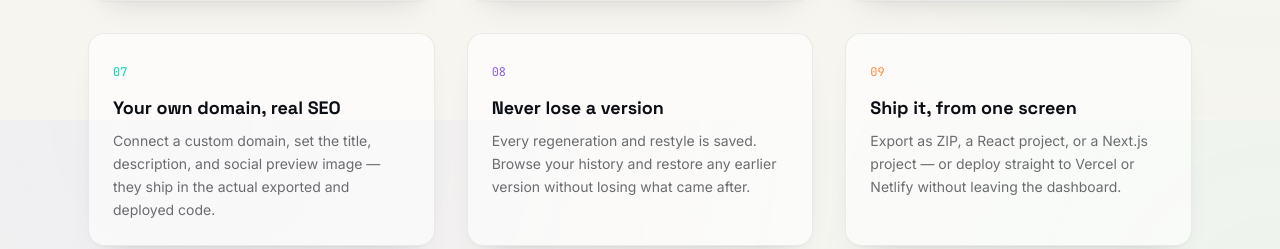
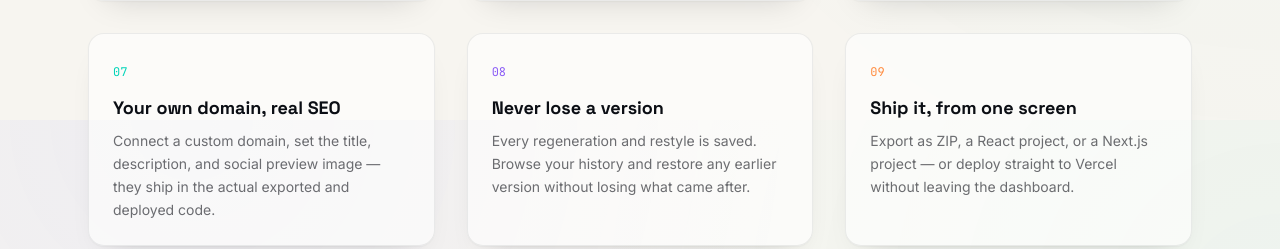
Before and after one commit to techtig9/webma, a Next.js app: page / in a window 1280 px wide. Shown: the part 1480-1729 px from the top of the page. Built offline with nearby package versions, Linux system fonts and the light colour scheme; no server answers.

Commit message:
Update Features.tsx

```diff
--- a/src/components/landing/Features.tsx
+++ b/src/components/landing/Features.tsx
@@ -55,7 +55,7 @@ const FEATURES = [
   },
   {
     title: "Ship it, from one screen",
-    body: "Export as ZIP, a React project, or a Next.js project — or deploy straight to Vercel or Netlify without leaving the dashboard.",
+    body: "Export as ZIP, a React project, or a Next.js project — or deploy straight to Vercel without leaving the dashboard.",
     color: "amber",
   },
 ];
```
